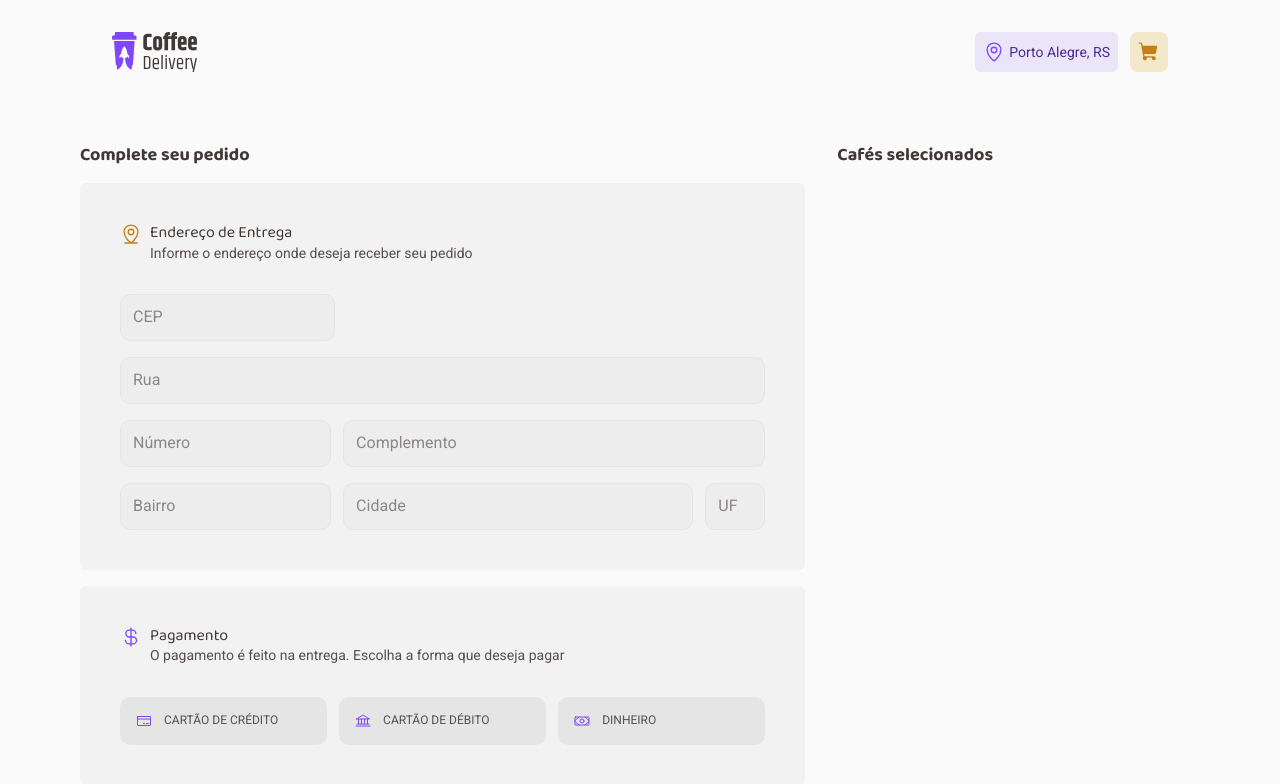
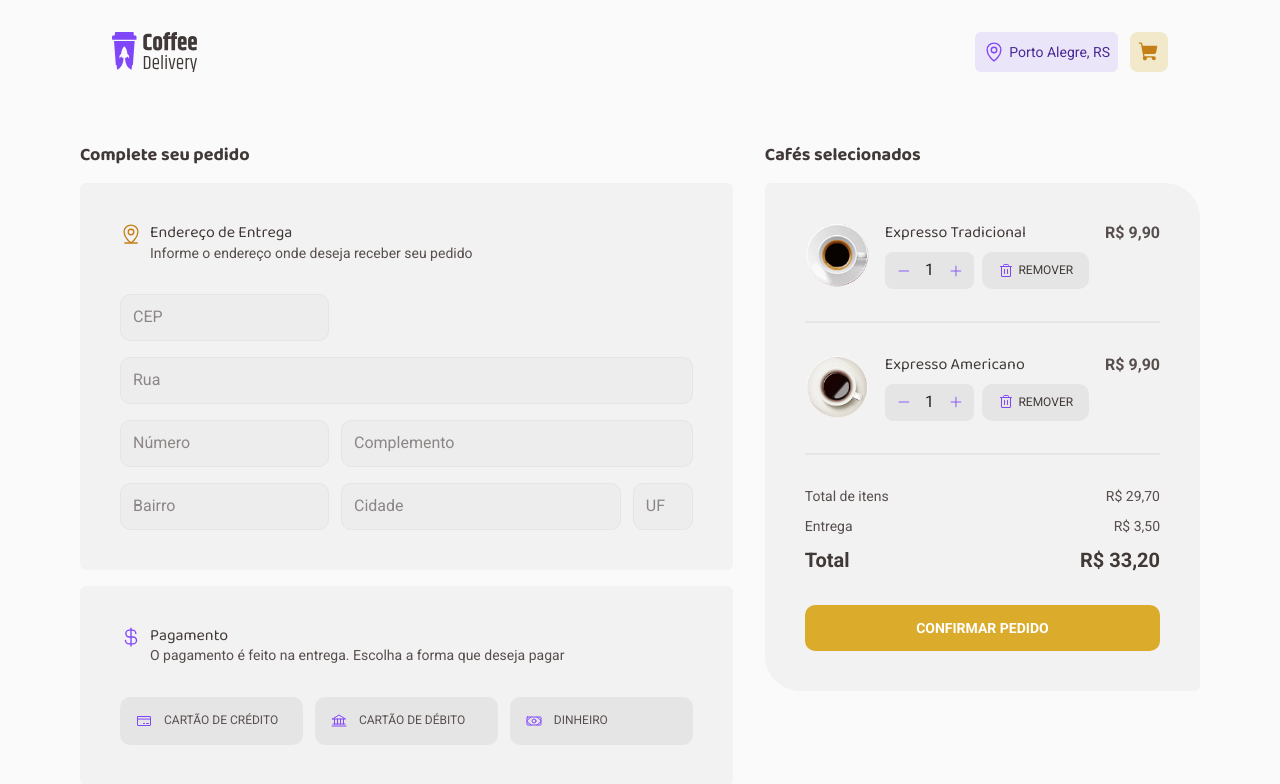
Before and after one commit to Baradelli/coffee-delivery, a React (Vite) app: page /checkout in a window 1280 px wide. Shown: the top 784 px of the page. Built offline with nearby package versions, Linux system fonts and the light colour scheme.

Commit message:
Add CoffeeCard component and integrate with Checkout page

```diff
--- /dev/null
+++ b/src/@types/coffee.ts
@@ -0,0 +1,8 @@
+export interface ICoffee {
+  id: number;
+  title: string;
+  description: string;
+  tags: string[];
+  price: number;
+  image: string;
+}
--- /dev/null
+++ b/src/pages/Checkout/components/CoffeeCard/index.tsx
@@ -0,0 +1,34 @@
+import { Trash } from "phosphor-react";
+import { ICoffee } from "../../../../@types/coffee";
+import { Button } from "../../../../components/Button";
+import { InputNumber } from "../../../../components/InputNumber";
+import { Card } from "./styles";
+import { defaultTheme } from "../../../../styles/themes/default";
+import { maskMoney } from "../../../../utils/mask-money";
+
+type CoffeeCardProps = ICoffee;
+
+export const CoffeeCard = (coffee: CoffeeCardProps) => {
+  return (
+    <Card>
+      <div className="info">
+        <img src={coffee.image} alt={coffee.title} />
+
+        <div className="detail">
+          <h3 className="title">{coffee.title}</h3>
+
+          <div className="actions">
+            <InputNumber />
+
+            <Button variant="secondary">
+              <Trash size={16} color={defaultTheme.product["purple-500"]} />
+              REMOVER
+            </Button>
+          </div>
+        </div>
+
+        <span className="price">R$ {maskMoney(coffee.price)}</span>
+      </div>
+    </Card>
+  );
+};
--- /dev/null
+++ b/src/pages/Checkout/components/CoffeeCard/styles.ts
@@ -0,0 +1,41 @@
+import styled from "styled-components";
+
+export const Card = styled.div`
+  display: flex;
+  justify-content: space-between;
+
+  .info {
+    display: flex;
+    gap: 1rem;
+
+    img {
+      width: 64px;
+      height: 64px;
+    }
+
+    .detail {
+      display: flex;
+      flex-direction: column;
+      gap: 0.5rem;
+
+      .title {
+        font-size: ${({ theme }) => theme.size.text.m};
+        font-weight: ${({ theme }) => theme.weight.regular};
+        color: ${({ theme }) => theme.base.subtitle};
+      }
+
+      .actions {
+        display: flex;
+        gap: 0.5rem;
+      }
+    }
+  }
+
+  .price {
+    font-size: ${({ theme }) => theme.size.text.m};
+    font-weight: ${({ theme }) => theme.weight.bold};
+    color: ${({ theme }) => theme.base.text};
+
+    white-space: nowrap;
+  }
+`;
--- a/src/pages/Checkout/index.tsx
+++ b/src/pages/Checkout/index.tsx
@@ -9,6 +9,9 @@ import { Container } from "./styles";
 import { defaultTheme } from "../../styles/themes/default";
 import { Input } from "../../components/Input";
 import { Select } from "../../components/Select";
+import coffeeData from "../../../data.json";
+import { CoffeeCard } from "./components/CoffeeCard";
+import { Button } from "../../components/Button";
 
 export default function Checkout() {
   return (
@@ -94,8 +97,40 @@ export default function Checkout() {
           </div>
         </div>
       </section>
+
       <section>
         <h2>Cafés selecionados</h2>
+
+        <div className="card custom-border-radius">
+          {coffeeData.coffees
+            .filter(({ id }) => id < 3)
+            .map((coffee) => (
+              <>
+                <CoffeeCard key={coffee.id} {...coffee} />
+
+                <div className="divider" />
+              </>
+            ))}
+
+          <div className="summary-totals">
+            <div className="item">
+              <p>Total de itens</p>
+              <p>R$ 29,70</p>
+            </div>
+
+            <div className="item">
+              <p>Entrega</p>
+              <p>R$ 3,50</p>
+            </div>
+
+            <div className="item">
+              <strong>Total</strong>
+              <strong>R$ 33,20</strong>
+            </div>
+          </div>
+
+          <Button variant="primary">Confirmar Pedido</Button>
+        </div>
       </section>
     </Container>
   );
--- a/src/pages/Checkout/styles.ts
+++ b/src/pages/Checkout/styles.ts
@@ -2,7 +2,7 @@ import styled from "styled-components";
 
 export const Container = styled.div`
   display: grid;
-  grid-template-columns: 2fr 1fr;
+  grid-template-columns: 1.5fr 1fr;
   width: 100%;
   gap: 2rem;
 
@@ -10,6 +10,11 @@ export const Container = styled.div`
     display: flex;
     flex-direction: column;
     gap: 1rem;
+
+    .divider {
+      border: 1px solid ${({ theme }) => theme.base.button};
+      width: 100%;
+    }
 
     h2 {
       font-size: ${({ theme }) => theme.size.title.xs};
@@ -93,6 +98,34 @@ export const Container = styled.div`
         grid-template-columns: 1fr 1fr 1fr;
         gap: 0.75rem;
       }
+
+      .summary-totals {
+        display: flex;
+        flex-direction: column;
+        gap: 0.75rem;
+
+        .item {
+          display: flex;
+          align-items: center;
+          justify-content: space-between;
+        }
+
+        p {
+          font-size: ${({ theme }) => theme.size.text.s};
+          font-weight: ${({ theme }) => theme.weight.regular};
+          color: ${({ theme }) => theme.base.text};
+        }
+
+        strong {
+          font-size: ${({ theme }) => theme.size.text.l};
+          font-weight: ${({ theme }) => theme.weight.bold};
+          color: ${({ theme }) => theme.base.subtitle};
+        }
+      }
+    }
+
+    .custom-border-radius {
+      border-radius: 6px 35px 6px 35px;
     }
   }
 `;
```
